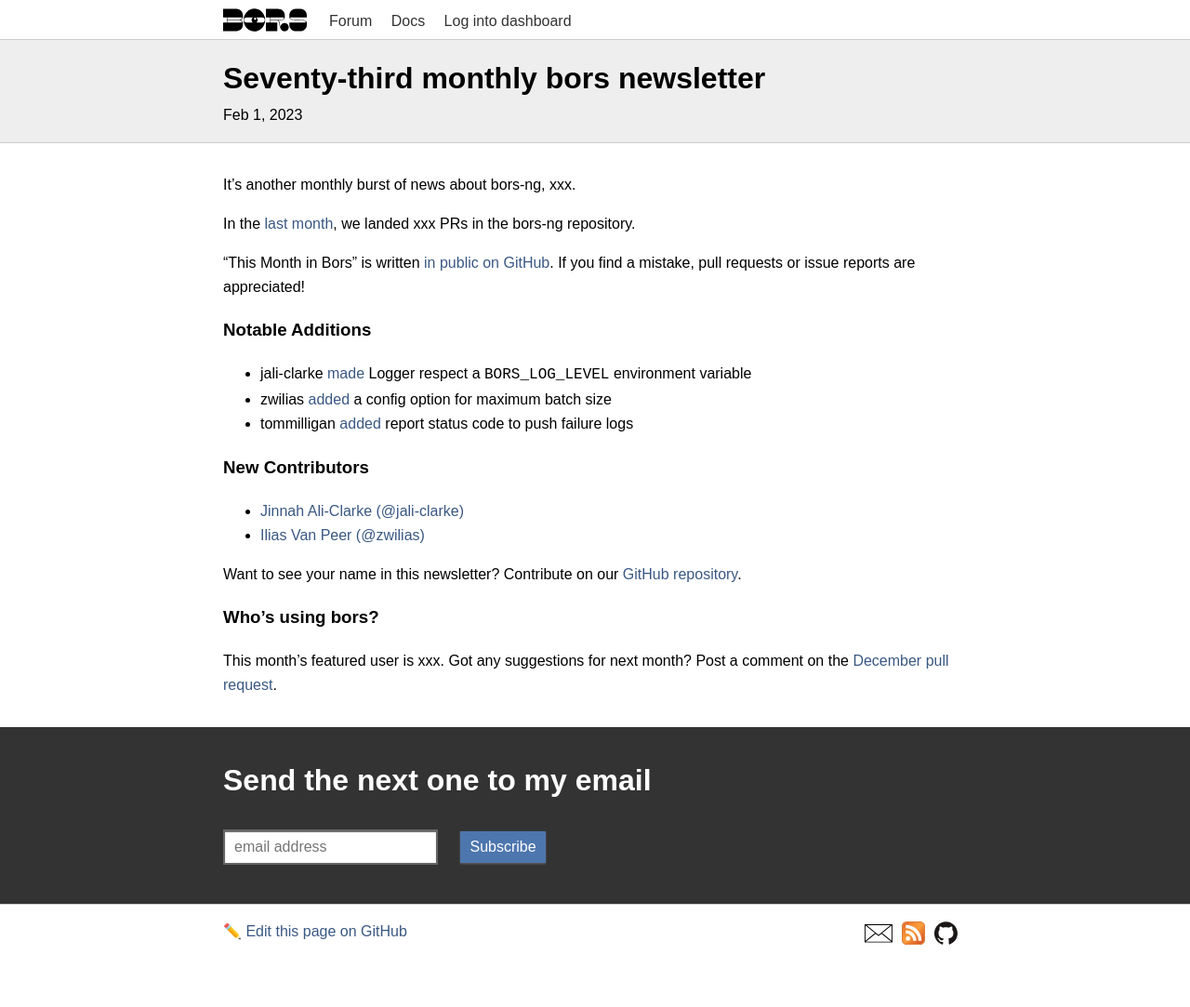
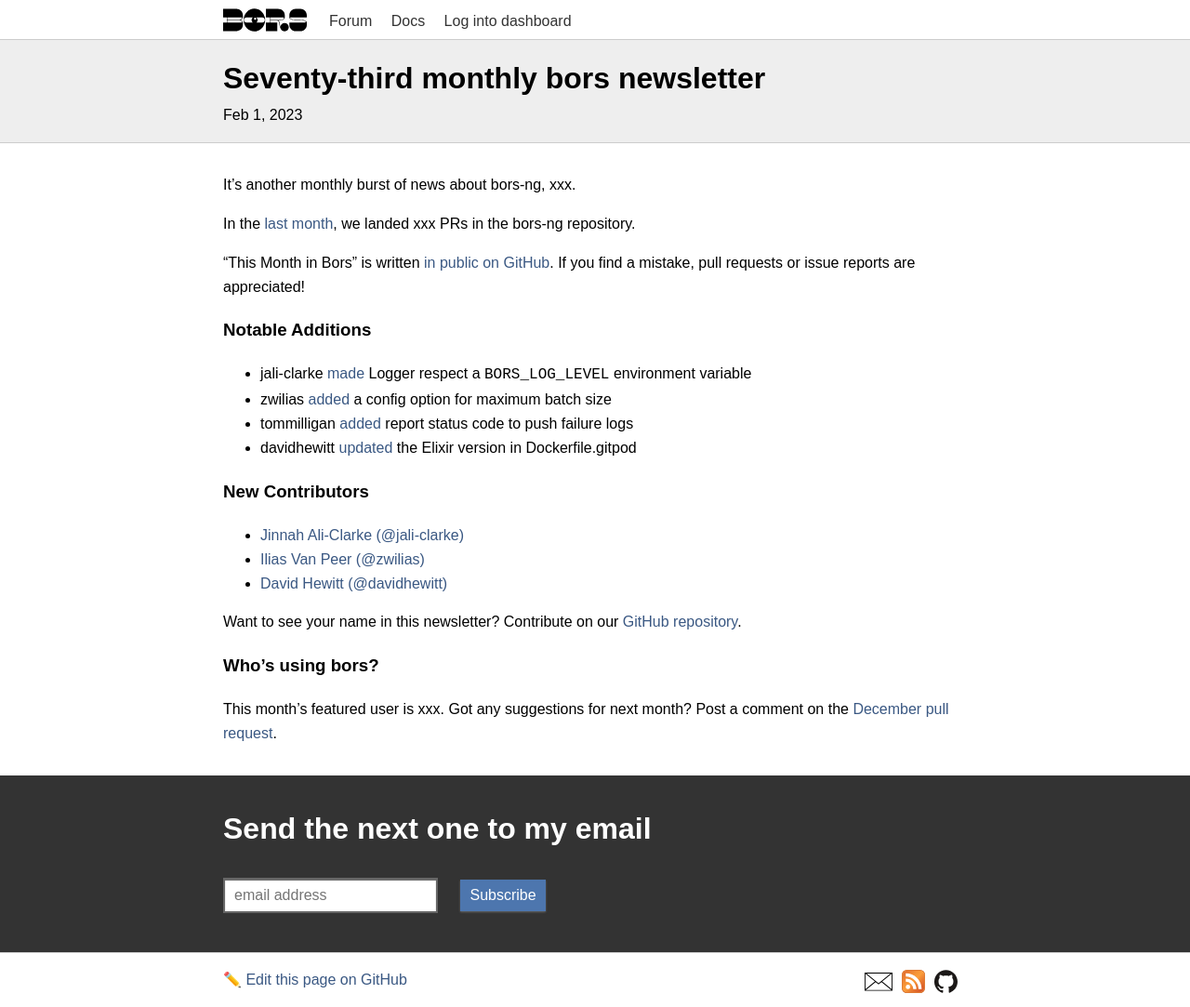
Before and after one commit to bors-ng/bors-ng.github.io, a Jekyll site: the page built from _posts/2023-02-01-tmib-73.md, in a window 1280 px wide. Shown: the whole page at 93% size. Built offline with Jekyll 4.4.1, drawn with Linux system fonts in a browser that asks for light colours; before the commit the page ends 1031 px from its top, so only the background shows below that.

Commit message:
Add bors-ng/bors-ng#1597

```diff
--- a/_posts/2023-02-01-tmib-73.md
+++ b/_posts/2023-02-01-tmib-73.md
@@ -22,11 +22,14 @@
 * jali-clarke [made](https://github.com/bors-ng/bors-ng/pull/1602) Logger respect a `BORS_LOG_LEVEL` environment variable
 * zwilias [added](https://github.com/bors-ng/bors-ng/pull/1600) a config option for maximum batch size
 * tommilligan [added](https://github.com/bors-ng/bors-ng/pull/1599) report status code to push failure logs
+* davidhewitt [updated](https://github.com/bors-ng/bors-ng/pull/1597) the Elixir version in Dockerfile.gitpod
+
 
 ### New Contributors
 
 * [Jinnah Ali-Clarke (@jali-clarke)](https://github.com/jali-clarke)
 * [Ilias Van Peer (@zwilias)](https://github.com/zwilias)
+* [David Hewitt (@davidhewitt)](https://github.com/davidhewitt)
 
 Want to see your name in this newsletter? Contribute on our [GitHub repository](https://github.com/bors-ng/bors-ng).
 
```
